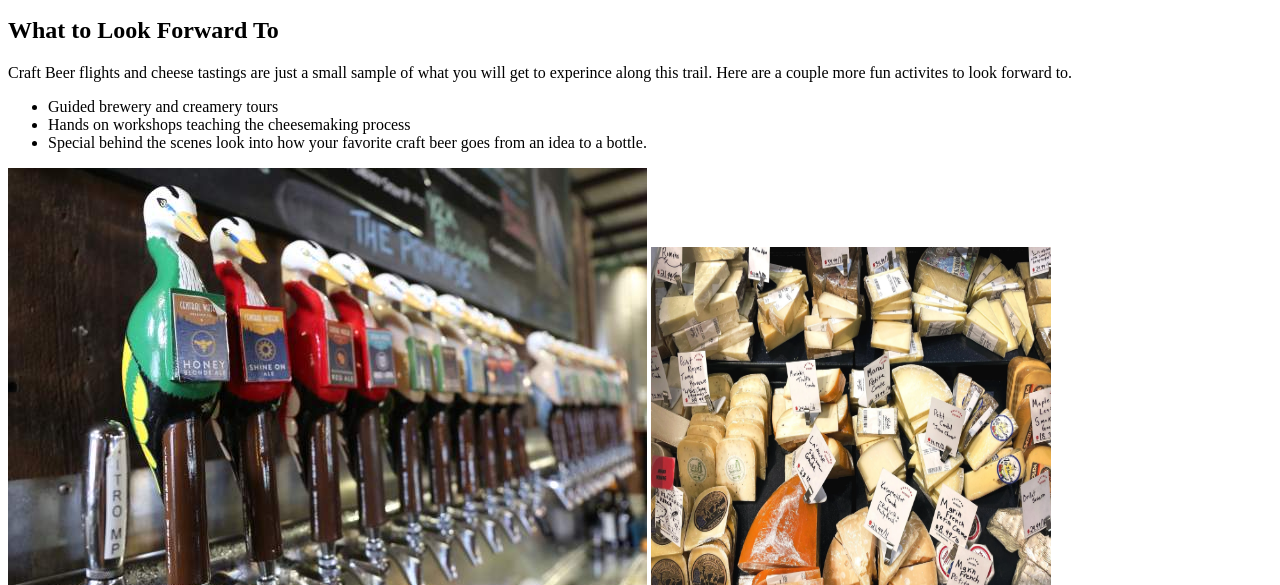
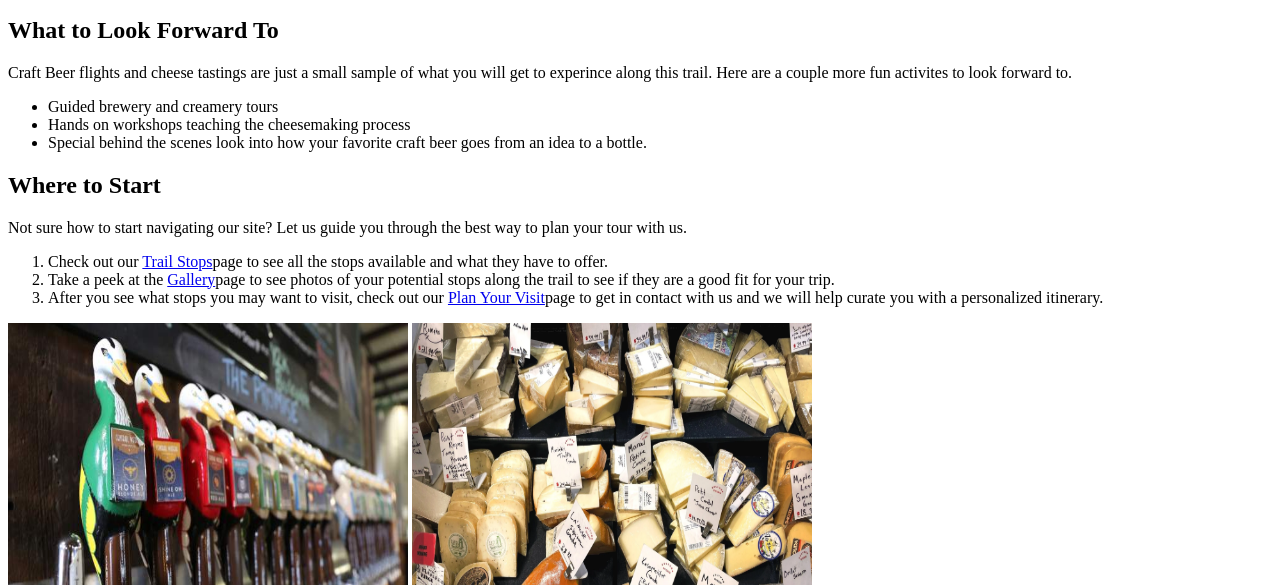
Before and after one commit to jk23-dev/Checkpoint2, a plain HTML site: page index.html in a window 1280 px wide. Shown: the part 215-800 px from the top of the page. Drawn offline with Linux system fonts and the light colour scheme.

Commit message:
add h2 with and p element to relate to added ordered list

```diff
--- a/index.html
+++ b/index.html
@@ -28,7 +28,14 @@
 						<li>Hands on workshops teaching the cheesemaking process</li>
 						<li>Special behind the scenes look into how your favorite craft beer goes from an idea to a bottle.</li>
 					</ul>
-					<img src="images/beer-tapper.jpg" alt="Several beer taps lined up in a row with brown handles with the tops of the taps featuring wood carved ducks. The first duck is green followed by several red ones, with different types of beer labels on the front of each duck.">
+					<h2>Where to Start</h2>
+					<p>Not sure how to start navigating our site? Let us guide you through the best way to plan your tour with us.</p>
+					<ol>
+						<li>Check out our <a href="trail-stops.html">Trail Stops</a>page to see all the stops available and what they have to offer.</li>
+						<li>Take a peek at the <a href="gallery.html">Gallery</a>page to see photos of your potential stops along the trail to see if they are a good fit for your trip.</li>
+						<li>After you see what stops you may want to visit, check out our <a href="plan-your-visit.html">Plan Your Visit</a>page to get in contact with us and we will help curate you with a personalized itinerary.</li>
+					</ol>
+					<img src="images/beer-tapper.jpg" alt="Several beer taps lined up in a row with brown handles with the tops of the taps featuring wood carved ducks. The first duck is green followed by several red ones, with different types of beer labels on the front of each duck." width="400" height="400">
 					<img src="images/cheese-display.webp" alt="Two shelves full of various different cheese wheels and wedges all individually labled with their types and prices." width="400" height="400">
 				</main>
 				<footer><p>&copy; Wisconsin Craft Beer & Cheese Trail</p></footer>
```
